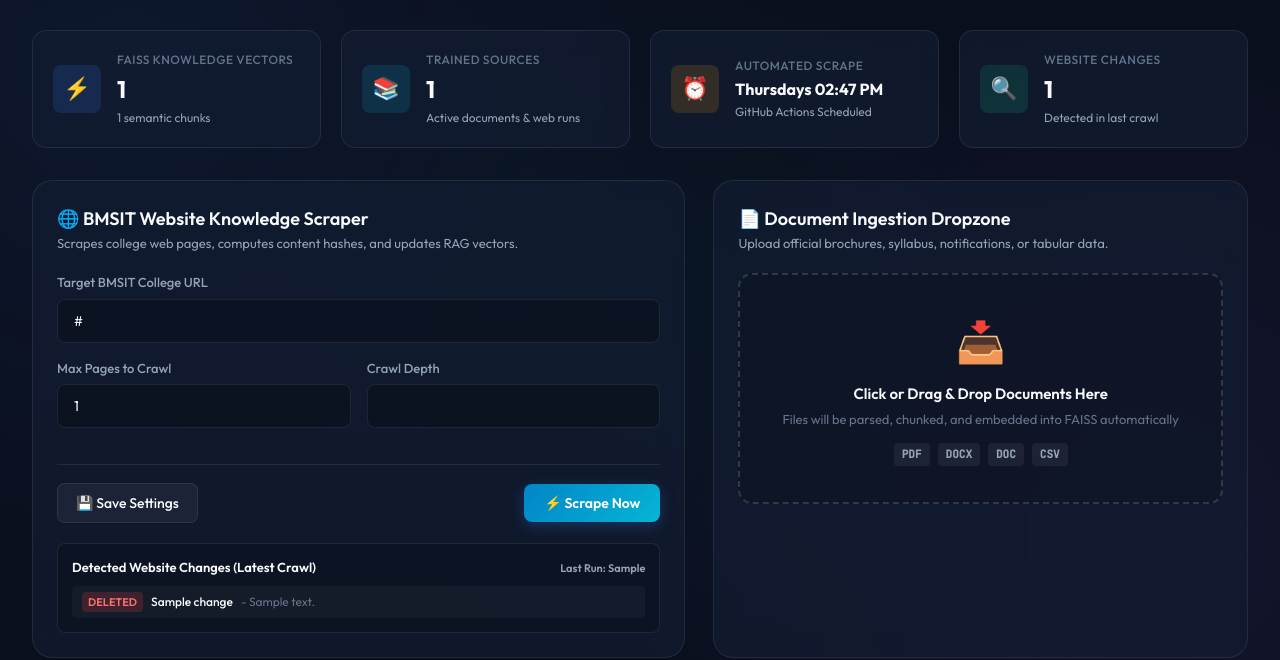
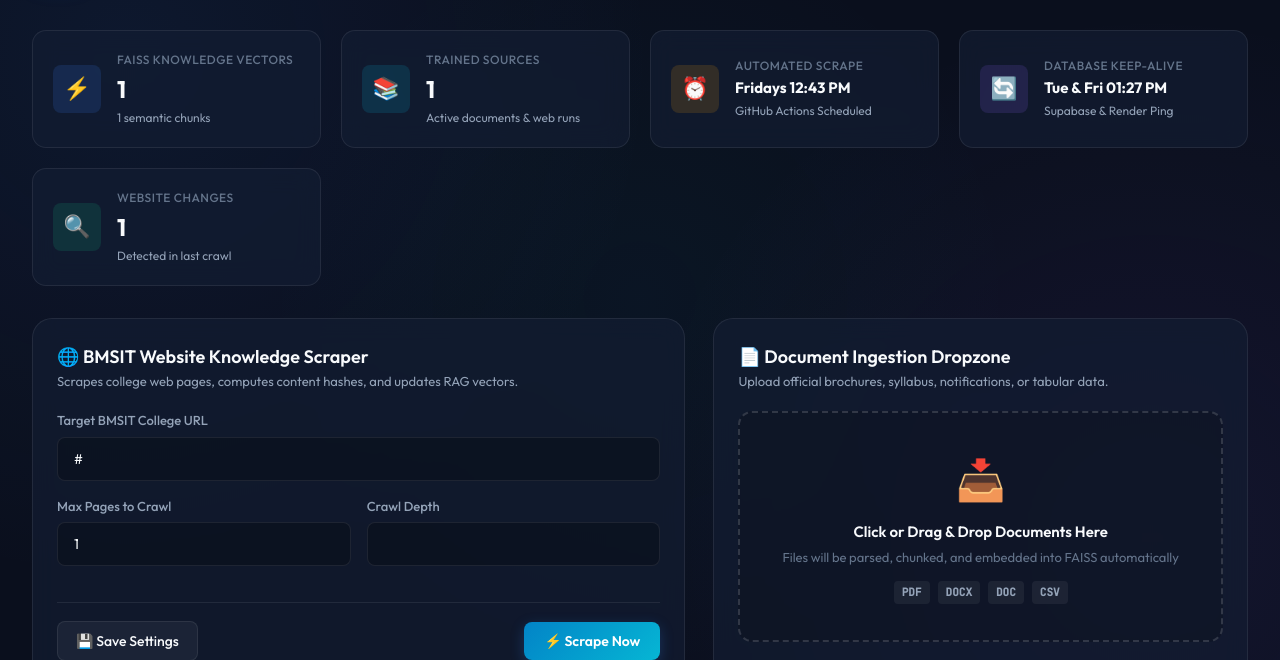
Before and after one commit to KUSHAL826/BMSIT_CHATBOT, a Flask app: template templates/admin.html in a window 1280 px wide. Shown: the part 102-762 px from the top of the page. Run offline with Flask 3, Linux system fonts and the light colour scheme; the template is opened without the code that fills it: most values are stand-ins (such as "Sample title", 1, 10 or a date in 2020).

Commit message:
UPDATED ACTION SERVICE DATA

```diff
--- a/static/css/admin.css
+++ b/static/css/admin.css
@@ -189,6 +189,7 @@
 .icon-cyan { background: rgba(6, 182, 212, 0.15); color: var(--accent-cyan); }
 .icon-gold { background: rgba(245, 158, 11, 0.15); color: var(--accent-gold); }
 .icon-green { background: rgba(16, 185, 129, 0.15); color: var(--accent-green); }
+.icon-purple { background: rgba(139, 92, 246, 0.15); color: var(--accent-purple); }
 
 .metric-info {
   display: flex;
--- a/templates/admin.html
+++ b/templates/admin.html
@@ -55,8 +55,17 @@
         <div class="metric-icon icon-gold">⏰</div>
         <div class="metric-info">
           <span class="metric-label">Automated Scrape</span>
-          <span class="metric-value" style="font-size: 16px;">Thursdays 02:47 PM</span>
+          <span class="metric-value" style="font-size: 15px;">Fridays 12:43 PM</span>
           <span class="metric-sub">GitHub Actions Scheduled</span>
+        </div>
+      </div>
+
+      <div class="metric-card">
+        <div class="metric-icon icon-purple">🔄</div>
+        <div class="metric-info">
+          <span class="metric-label">Database Keep-Alive</span>
+          <span class="metric-value" style="font-size: 15px;">Tue &amp; Fri 01:27 PM</span>
+          <span class="metric-sub">Supabase &amp; Render Ping</span>
         </div>
       </div>
 
```
Also changed, not shown: .github/workflows/keep_alive.yml, .github/workflows/scheduled_scrape.yml.
